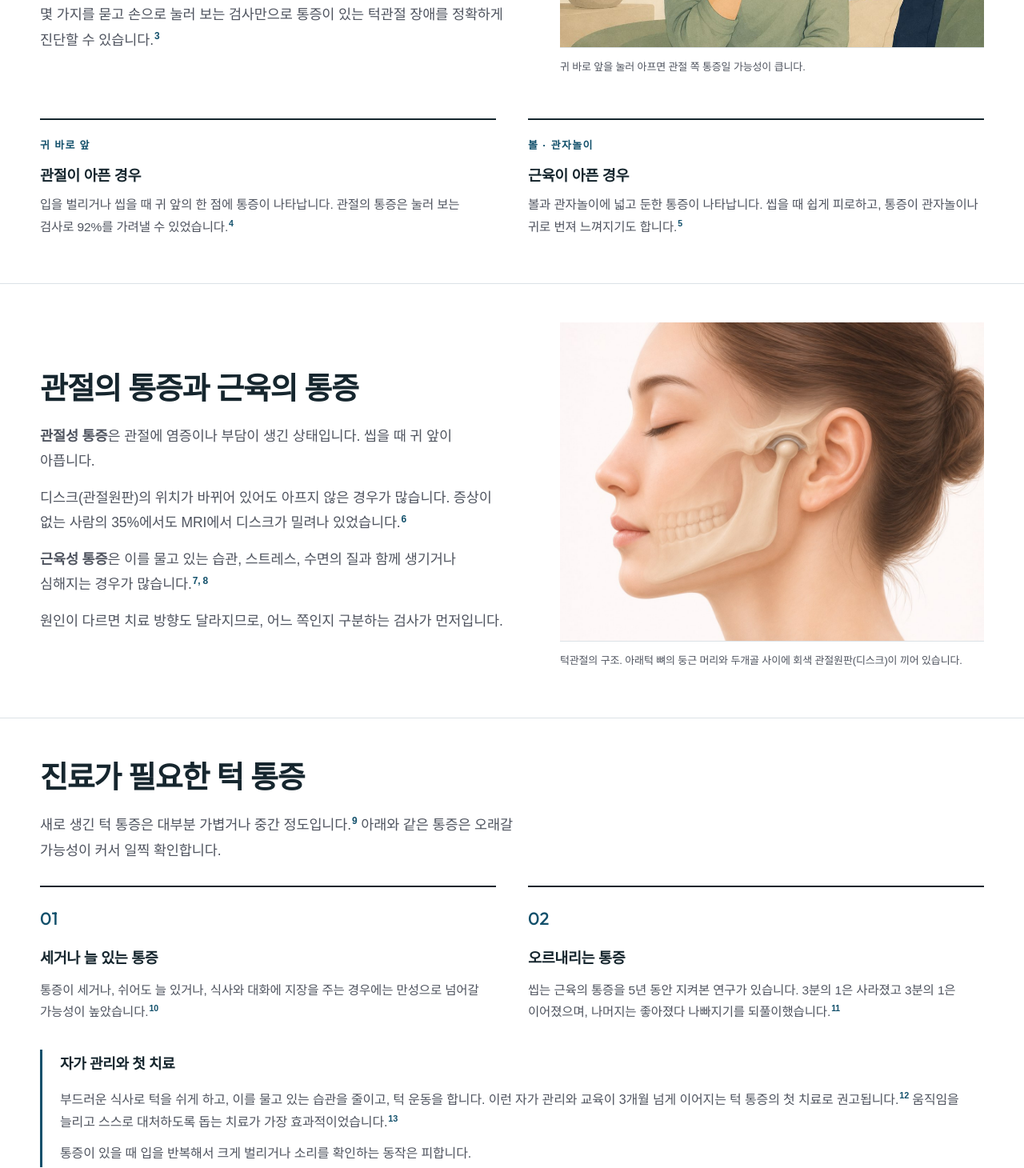
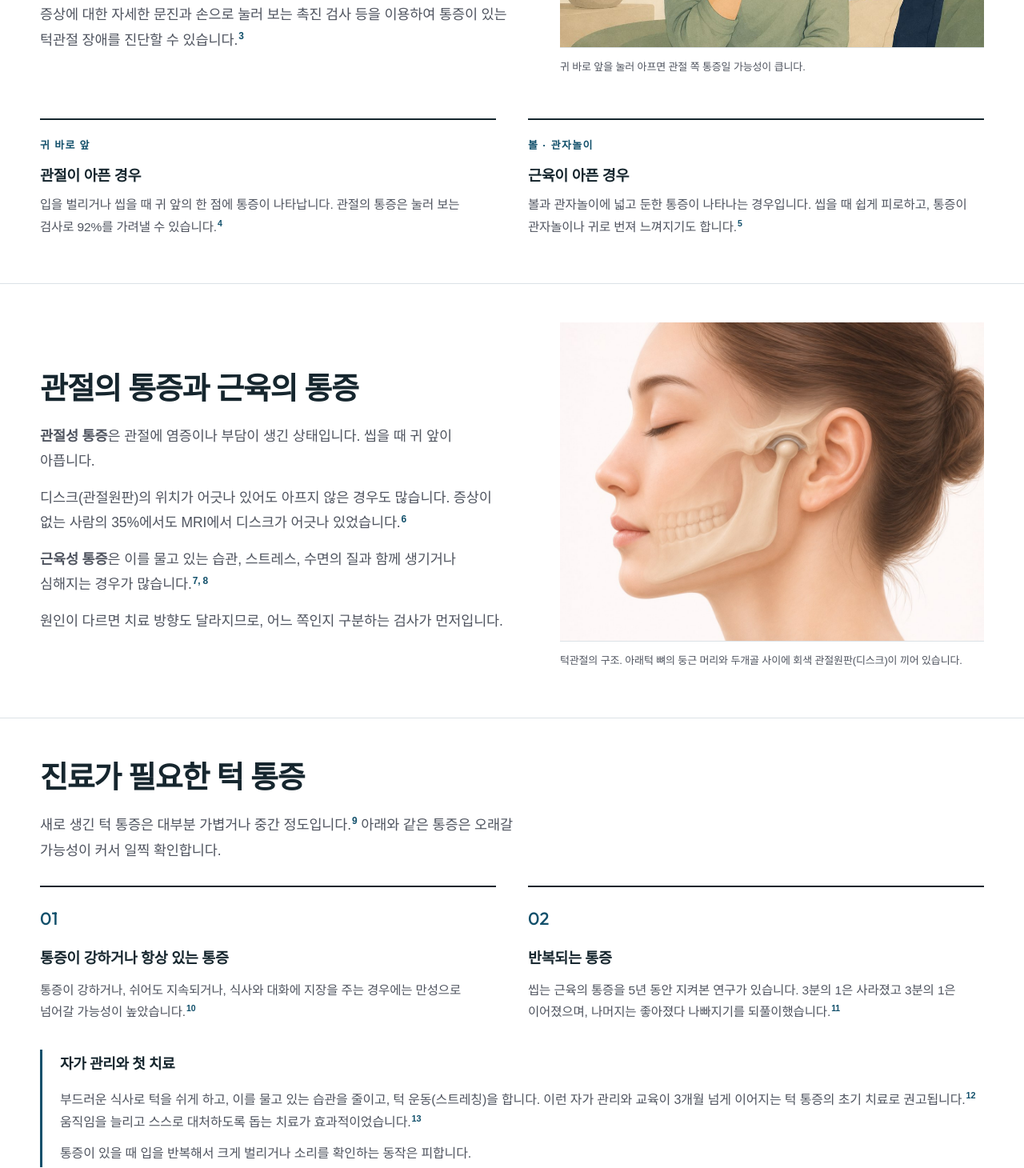
Before and after one commit to Moonho-Choi/meaw-tmj, a plain HTML site: page sym-pain.html in a window 1280 px wide. Shown: the part 802-2262 px from the top of the page at 80% size. Drawn offline with Linux system fonts and the light colour scheme; a web font is replaced by a local one.

Commit message:
턱 통증 쪽 글 다듬기(원장 문서 검수 반영)
- 본문 문장 수정, 카드 제목 두 개 변경(통증이 강하거나 항상 있는 통증, 반복되는 통증)
- 참고문헌 번호와 숫자는 그대로

Co-Authored-By: Claude Opus 5.5 <noreply@anthropic.com>

```diff
--- a/sym-pain.html
+++ b/sym-pain.html
@@ -454,7 +454,7 @@ section.refs{border-top:1px solid var(--line);padding-top:28px;padding-bottom:36
     <div class="inner">
       <div class="crumb"><a href="index.html">홈</a> › <a href="jaw.html">턱관절 증상</a> › <span>턱 통증</span></div>
       <h1 aria-label="턱 통증"><span class="w" style="--i:0">턱</span> <span class="w" style="--i:1">통증</span></h1>
-      <p>씹을 때 생기는 턱 통증은 아픈 위치에 따라 원인이 다릅니다.</p>
+      <p>씹을 때 생기는 턱의 통증은 아픈 위치에 따라 원인이 다릅니다.</p>
     </div>
   </section>
 
@@ -464,11 +464,11 @@ section.refs{border-top:1px solid var(--line);padding-top:28px;padding-bottom:36
       <div class="split2">
         <div>
           <h2 class="sec-title reveal-x">귀 앞 통증과 볼 통증</h2>
-          <p class="sec-sub reveal">턱관절 장애는 흔합니다. 연구 27편을 모은 분석에서 30%에게 턱관절 장애가 있었고, 여성(37%)이 남성(27%)보다 많았습니다.<sup class="cite">1</sup></p>
+          <p class="sec-sub reveal">턱관절 장애는 흔합니다. 27편의 연구 분석에 따르면 30%에서 턱관절 장애가 있었고, 여성(37%)이 남성(27%)보다 많았습니다.<sup class="cite">1</sup></p>
           <p class="sec-sub reveal" style="margin-top:14px">턱 통증은 <b>관절성 통증</b>과 <b>근육성 통증</b>으로 나눕니다.
-          같은 분석에서 근육의 통증(37%)이 관절의 통증(17%)보다 흔했습니다.<sup class="cite">1</sup>
-          두 가지가 함께 있는 경우도 있어, 검사는 관절과 씹는 근육을 각각 눌러 확인하는 데서 시작합니다.<sup class="cite">2</sup></p>
-          <p class="sec-sub reveal" style="margin-top:14px">몇 가지를 묻고 손으로 눌러 보는 검사만으로 통증이 있는 턱관절 장애를 정확하게 진단할 수 있습니다.<sup class="cite">3</sup></p>
+          같은 분석에서 근육의 통증(37%)이 관절의 통증(17%)보다 빈번했습니다.<sup class="cite">1</sup>
+          두 가지가 함께 있는 경우도 있어, 검사는 관절과 저작근을 눌러서 확인하는 촉진검사로 시작합니다.<sup class="cite">2</sup></p>
+          <p class="sec-sub reveal" style="margin-top:14px">증상에 대한 자세한 문진과 손으로 눌러 보는 촉진 검사 등을 이용하여 통증이 있는 턱관절 장애를 진단할 수 있습니다.<sup class="cite">3</sup></p>
         </div>
         <div class="figbox reveal">
           <img src="img/pain-joint.jpg" alt="귀 앞을 손으로 짚고 있는 사람 그림">
@@ -480,12 +480,12 @@ section.refs{border-top:1px solid var(--line);padding-top:28px;padding-bottom:36
           <span class="where">귀 바로 앞</span>
           <h3>관절이 아픈 경우</h3>
           <p>입을 벌리거나 씹을 때 귀 앞의 한 점에 통증이 나타납니다.
-          관절의 통증은 눌러 보는 검사로 92%를 가려낼 수 있었습니다.<sup class="cite">4</sup></p>
+          관절의 통증은 눌러 보는 검사로 92%를 가려낼 수 있습니다.<sup class="cite">4</sup></p>
         </div>
         <div class="cell">
           <span class="where">볼 · 관자놀이</span>
           <h3>근육이 아픈 경우</h3>
-          <p>볼과 관자놀이에 넓고 둔한 통증이 나타납니다.
+          <p>볼과 관자놀이에 넓고 둔한 통증이 나타나는 경우입니다.
           씹을 때 쉽게 피로하고, 통증이 관자놀이나 귀로 번져 느껴지기도 합니다.<sup class="cite">5</sup></p>
         </div>
       </div>
@@ -498,8 +498,8 @@ section.refs{border-top:1px solid var(--line);padding-top:28px;padding-bottom:36
       <div>
         <h2 class="sec-title reveal-x">관절의 통증과 근육의 통증</h2>
         <p class="sec-sub reveal"><b>관절성 통증</b>은 관절에 염증이나 부담이 생긴 상태입니다. 씹을 때 귀 앞이 아픕니다.</p>
-        <p class="sec-sub reveal" style="margin-top:14px">디스크(관절원판)의 위치가 바뀌어 있어도 아프지 않은 경우가 많습니다.
-        증상이 없는 사람의 35%에서도 MRI에서 디스크가 밀려나 있었습니다.<sup class="cite">6</sup></p>
+        <p class="sec-sub reveal" style="margin-top:14px">디스크(관절원판)의 위치가 어긋나 있어도 아프지 않은 경우도 많습니다.
+        증상이 없는 사람의 35%에서도 MRI에서 디스크가 어긋나 있었습니다.<sup class="cite">6</sup></p>
         <p class="sec-sub reveal" style="margin-top:14px"><b>근육성 통증</b>은 이를 물고 있는 습관, 스트레스, 수면의 질과 함께 생기거나 심해지는 경우가 많습니다.<sup class="cite">7, 8</sup></p>
         <p class="sec-sub reveal" style="margin-top:14px">원인이 다르면 치료 방향도 달라지므로, 어느 쪽인지 구분하는 검사가 먼저입니다.</p>
       </div>
@@ -516,16 +516,16 @@ section.refs{border-top:1px solid var(--line);padding-top:28px;padding-bottom:36
       <h2 class="sec-title reveal-x">진료가 필요한 턱 통증</h2>
       <p class="sec-sub reveal">새로 생긴 턱 통증은 대부분 가볍거나 중간 정도입니다.<sup class="cite">9</sup> 아래와 같은 통증은 오래갈 가능성이 커서 일찍 확인합니다.</p>
       <div class="locks two stagger">
-        <div class="lock"><span class="no">01</span><h3>세거나 늘 있는 통증</h3>
-          <p>통증이 세거나, 쉬어도 늘 있거나, 식사와 대화에 지장을 주는 경우에는 만성으로 넘어갈 가능성이 높았습니다.<sup class="cite">10</sup></p></div>
-        <div class="lock"><span class="no">02</span><h3>오르내리는 통증</h3>
+        <div class="lock"><span class="no">01</span><h3>통증이 강하거나 항상 있는 통증</h3>
+          <p>통증이 강하거나, 쉬어도 지속되거나, 식사와 대화에 지장을 주는 경우에는 만성으로 넘어갈 가능성이 높았습니다.<sup class="cite">10</sup></p></div>
+        <div class="lock"><span class="no">02</span><h3>반복되는 통증</h3>
           <p>씹는 근육의 통증을 5년 동안 지켜본 연구가 있습니다. 3분의 1은 사라졌고 3분의 1은 이어졌으며, 나머지는 좋아졌다 나빠지기를 되풀이했습니다.<sup class="cite">11</sup></p></div>
       </div>
       <div class="now-box reveal">
         <h3>자가 관리와 첫 치료</h3>
-        <p>부드러운 식사로 턱을 쉬게 하고, 이를 물고 있는 습관을 줄이고, 턱 운동을 합니다.
-        이런 자가 관리와 교육이 3개월 넘게 이어지는 턱 통증의 첫 치료로 권고됩니다.<sup class="cite">12</sup>
-        움직임을 늘리고 스스로 대처하도록 돕는 치료가 가장 효과적이었습니다.<sup class="cite">13</sup></p>
+        <p>부드러운 식사로 턱을 쉬게 하고, 이를 물고 있는 습관을 줄이고, 턱 운동(스트레칭)을 합니다.
+        이런 자가 관리와 교육이 3개월 넘게 이어지는 턱 통증의 초기 치료로 권고됩니다.<sup class="cite">12</sup>
+        움직임을 늘리고 스스로 대처하도록 돕는 치료가 효과적이었습니다.<sup class="cite">13</sup></p>
         <p style="margin-bottom:0">통증이 있을 때 입을 반복해서 크게 벌리거나 소리를 확인하는 동작은 피합니다.</p>
       </div>
     </div>
```
